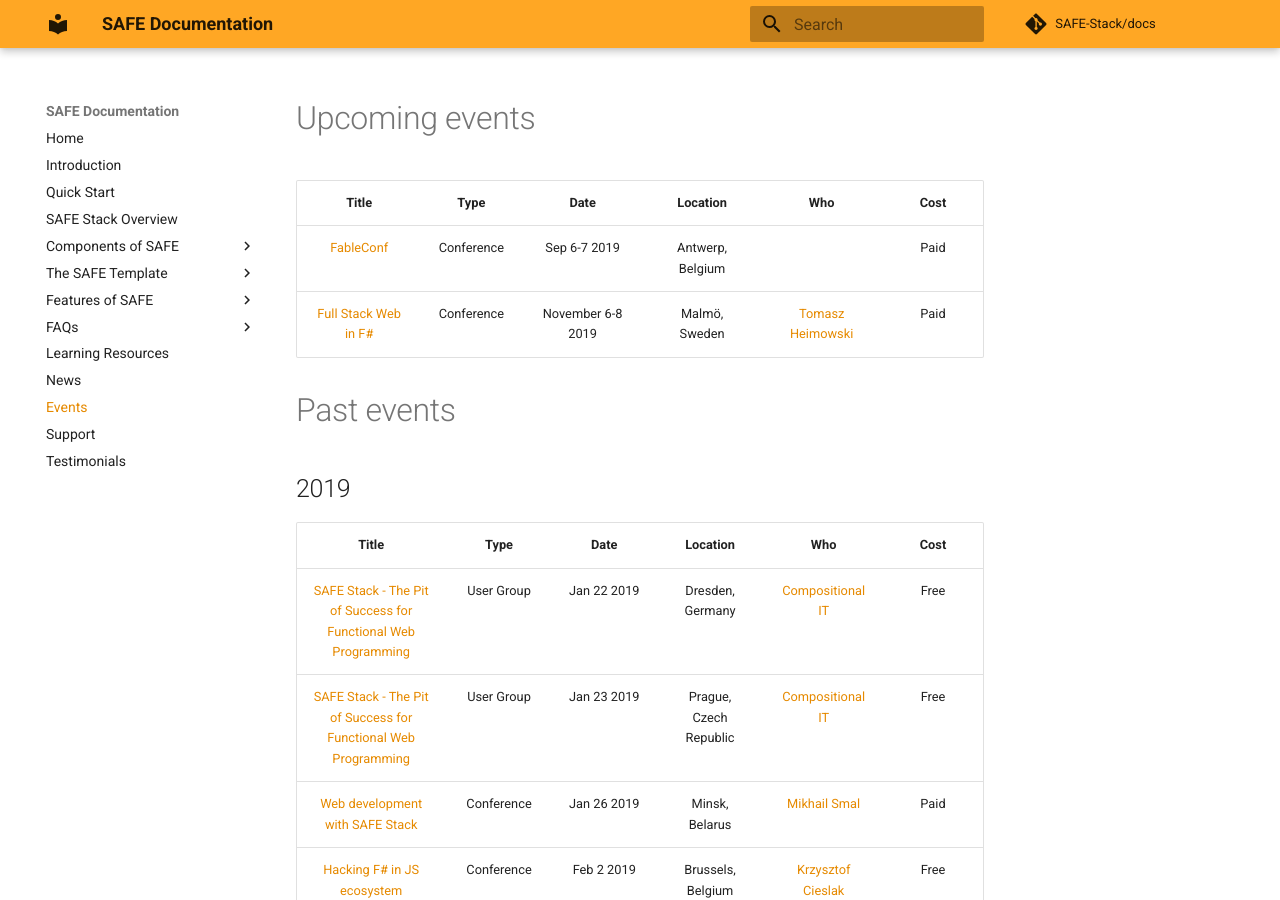
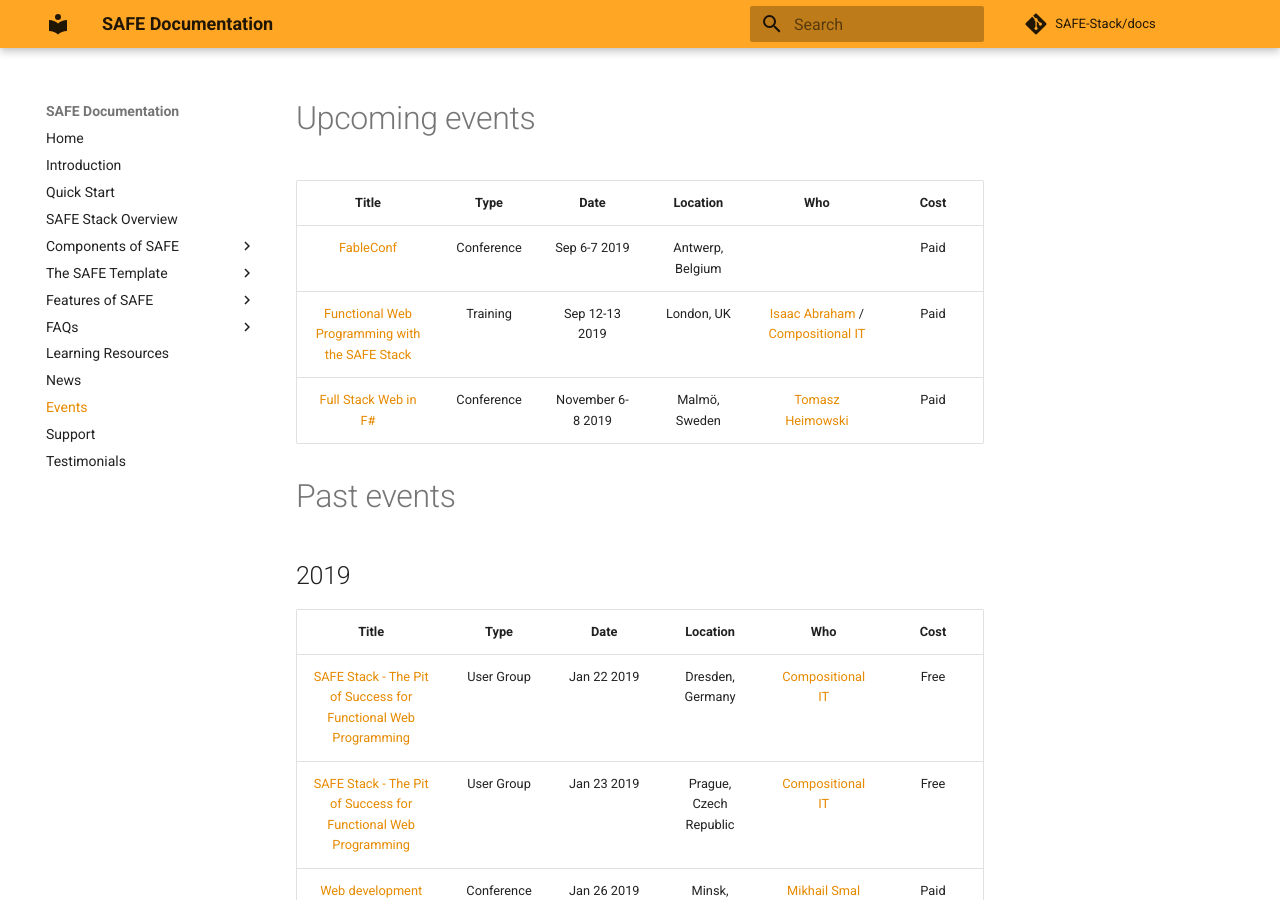
Before and after one commit to SAFE-Stack/docs, an MkDocs documentation site: the page built from docs/events.md, in a window 1280 px wide and 900 px high. Built offline with MkDocs 1.6.1 and Material for MkDocs 9.7.7, drawn with Linux system fonts in a browser that asks for light colours; comment, search, counter and statistics services are not loaded.

Commit message:
Update events.md

```diff
--- a/docs/events.md
+++ b/docs/events.md
@@ -3,6 +3,7 @@
 | Title | Type | Date | Location | Who | Cost |
 |:-:|:-:|:-:|:-:|:-:|:-:|
 | [FableConf](http://fable.io/fableconf) | Conference | Sep 6-7 2019 | Antwerp, Belgium | | Paid
+| [Functional Web Programming with the SAFE Stack](https://www.eventbrite.co.uk/e/functional-web-programming-with-the-safe-stack-tickets-63553242459) | Training | Sep 12-13 2019 | London, UK | [Isaac Abraham](https://twitter.com/isaac_abraham) / [Compositional IT](https://compositional-it.com/) | Paid
 | [Full Stack Web in F#](https://oredev.org) | Conference | November 6-8 2019 | Malmö, Sweden | [Tomasz Heimowski](https://theimowski.com) | Paid
 
 # Past events
```
